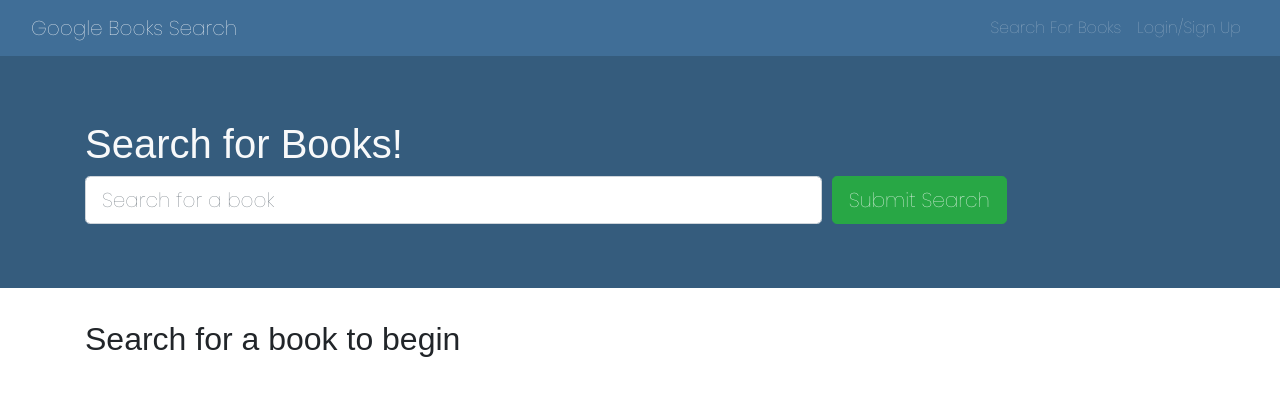
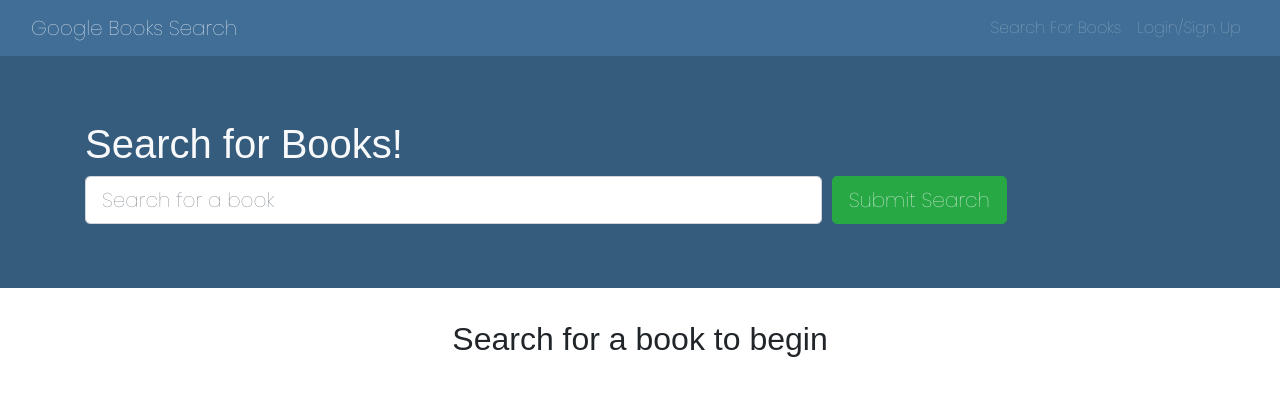
Before and after one commit to jbramirez03/Bookster, a React (Create React App) app in the folder client/: page / in a window 1280 px wide. Shown: the top 396 px of the page. Built offline with nearby package versions, Linux system fonts and the light colour scheme.

Commit message:
centered text in container for search books intro

```diff
--- a/client/src/pages/SearchBooks.js
+++ b/client/src/pages/SearchBooks.js
@@ -85,7 +85,7 @@
     <>
       <Jumbotron fluid className='text-light jumbotron_background'>
         <Container>
-          <h1>Search for Books!</h1>
+          <h1 className>Search for Books!</h1>
           <Form onSubmit={handleFormSubmit}>
             <Form.Row>
               <Col xs={12} md={8}>
@@ -109,7 +109,7 @@
       </Jumbotron>
 
       <Container>
-        <h2>
+        <h2 className='text-center'>
           {searchedBooks.length
             ? `Viewing ${searchedBooks.length} results:`
             : 'Search for a book to begin'}
```
